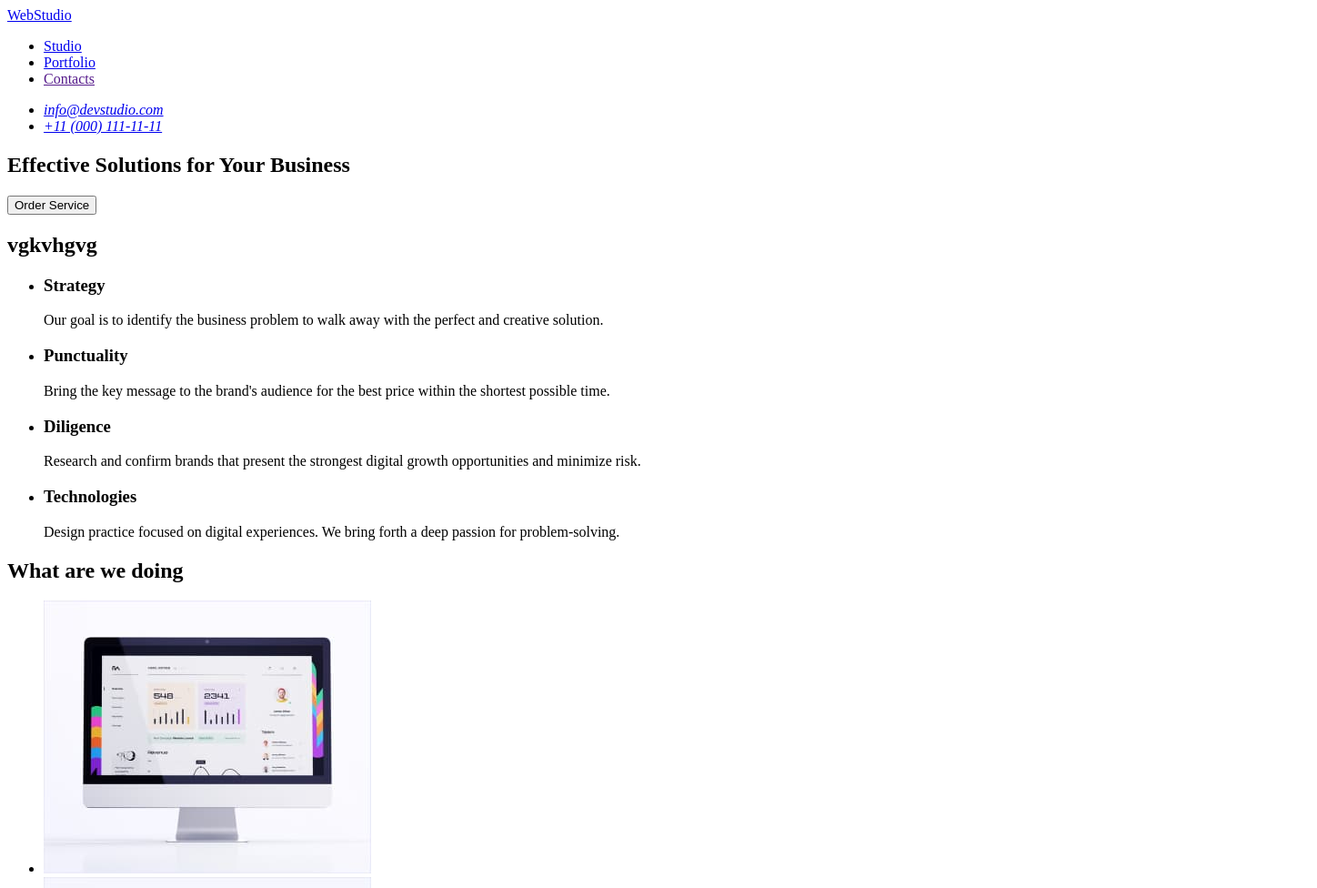
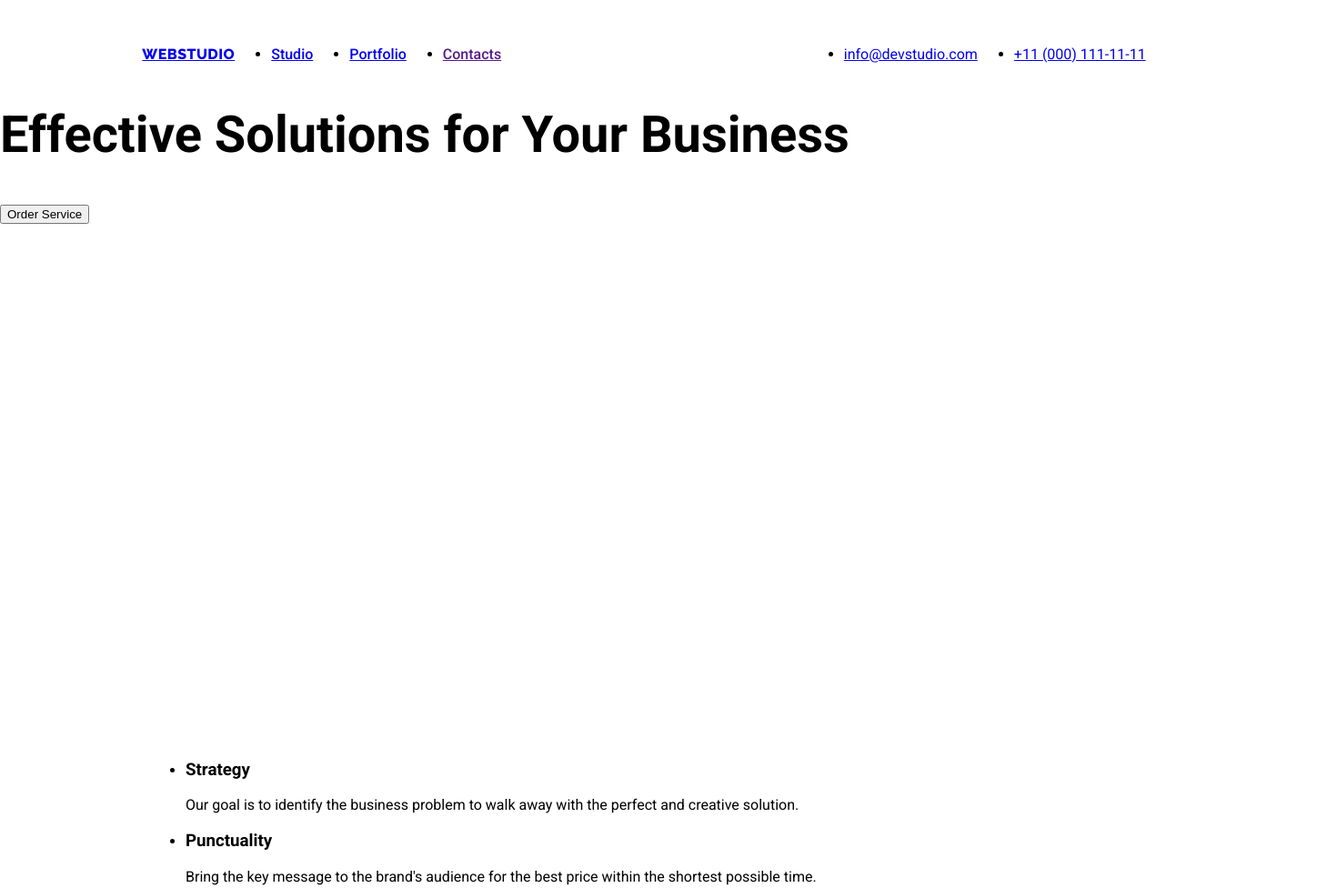
Before and after one commit to Volerian/goit-markup-hw-02, a plain HTML site: page index.html in a window 1280 px wide. Shown: the top 976 px of the page at 91% size, 1448 px wide, since content can reach past the window. Drawn offline with Linux system fonts and the light colour scheme.

Commit message:
update styles.css and index.html files

```diff
--- a/css/styles.css
+++ b/css/styles.css
@@ -0,0 +1,89 @@
+body {
+    font-family: 'Roboto', sans-serif;
+}
+
+.header{
+    position: absolute;
+    width: 1440px;
+    height: 72px;
+    display: flex;
+    align-items: flex-start;
+    justify-content: space-around;
+    flex-direction: row;
+
+}
+
+.header-logo{
+    font-family: 'Raleway', sans-serif;
+    margin-top: 24px;
+    display: flex;
+    align-items: center;
+    letter-spacing: 0.03em;
+    text-transform: uppercase;
+}
+
+.header-navigation{
+    font-family: 'Roboto';
+    font-style: normal;
+    font-weight: 500;
+    font-size: 16px;
+    line-height: 24px;
+
+    display: flex;
+    flex-direction: row;
+    justify-content: center;
+}
+
+.header-item{
+    padding-right: 40px;
+    margin-top: 24px;
+}
+
+.header-link{
+    font-style: normal;
+}
+
+.address {
+    font-family: 'Roboto';
+    font-style: normal;
+    font-weight: 400;
+    font-size: 16px;
+    line-height: 24px;
+}
+
+.header-address{
+    display: flex;
+    flex-direction: row;
+    justify-content: center;
+}
+
+
+.hero-img{
+    position: absolute;
+    width: 1440px;
+    height: 600px;
+    left: 0px;
+    top: 72px;
+}
+
+.hero-header {
+    font-family: 'Roboto';
+    font-style: normal;
+    font-weight: 700;
+    font-size: 56px;
+    line-height: 60px;
+}
+
+.section-first {
+    position: relative;
+    width: 1440px;
+    height: 2590px;
+}
+
+.first-list {
+    position: absolute;
+    width: 1128px;
+    height: 104px;
+    left: 156px;
+    top: 792px;
+}
--- a/index.html
+++ b/index.html
@@ -5,40 +5,50 @@
     <meta http-equiv="X-UA-Compatible" content="IE=edge" />
     <meta name="viewport" content="width=device-width, initial-scale=1.0" />
     <title>WebStudio</title>
+    <link rel="preconnect" href="https://fonts.googleapis.com">
+    <link rel="preconnect" href="https://fonts.gstatic.com" crossorigin>
+    <link href="https://fonts.googleapis.com/css2?family=Roboto:wght@400;500;600;700&display=swap" rel="stylesheet">
+    <link rel="preconnect" href="https://fonts.googleapis.com">
+    <link rel="preconnect" href="https://fonts.gstatic.com" crossorigin>
+    <link href="https://fonts.googleapis.com/css2?family=Raleway:wght@800&family=Roboto:wght@400;500;700&display=swap" rel="stylesheet">
     <link rel="stylesheet" href="./css/styles.css" />
   </head>
+
+
+
+
   <body>
     <!-- header -->
-    <header>
-      <nav>
-        <a href="./index.html">WebStudio</a>
+    <header class="header">
+      <nav class="header-navigation">
+        <a class="header-logo" href="./index.html">WEBSTUDIO</a>
 
-        <ul>
-          <li><a href="./index.html">Studio</a></li>
-          <li><a href="./portfolio.html">Portfolio</a></li>
-          <li><a href="">Contacts</a></li>
-        </ul>
+      <ul class="header-navigation">
+        <li class="header-item"><a class="header-link" href="./index.html">Studio</a></li>
+        <li class="header-item"><a class="header-link" href="./portfolio.html">Portfolio</a></li>
+        <li class="header-item"><a class="header-link" href="">Contacts</a></li>
+      </ul>
       </nav>
 
-      <address>
-        <ul>
-          <li><a href="mailto:info@devstudio.com">info@devstudio.com</a></li>
-          <li><a href="tel:+110001111111">+11 (000) 111-11-11</a></li>
+      <address class="address">
+        <ul class="header-address">
+          <li class="header-item"><a class="header-link" href="mailto:info@devstudio.com">info@devstudio.com</a></li>
+          <li class="header-item"><a class="header-link" href="tel:+110001111111">+11 (000) 111-11-11</a></li>
         </ul>
       </address>
     </header>
 
     <!-- main part -->
     <main>
-      <section>
-        <h1>Effective Solutions for Your Business</h1>
+      <section class="hero-img">
+        <h1 class="hero-header">Effective Solutions for Your Business</h1>
 
         <button type="button">Order Service</button>
       </section>
 
-      <section>
-        <h2>vgkvhgvg</h2>
-        <ul>
+      <!-- section 1 -->
+      <section class="section-first">
+        <ul class="first-list">
           <li>
             <h3>Strategy</h3>
             <p>
@@ -70,7 +80,8 @@
         </ul>
       </section>
 
-      <section>
+      <!-- section 2 -->
+      <section class="section-two">
         <h2>What are we doing</h2>
         <ul>
           <li>
@@ -100,7 +111,8 @@
         </ul>
       </section>
 
-      <section>
+      <!-- section 3 -->
+      <section class="section-three">
         <h2>Our Team</h2>
         <ul>
           <li>
@@ -151,7 +163,7 @@
     </main>
 
     <!-- footer -->
-    <footer>
+    <footer class="footer">
       <a href="./index.html">WebStudio</a>
       <p>
         Increase the flow of customers and sales for your business with digital
```
Also changed, not shown: portfolio.html (+3 -0 lines).
